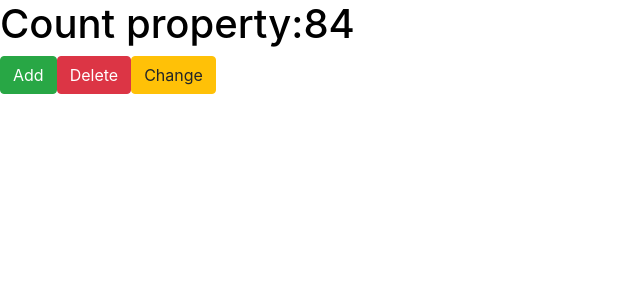
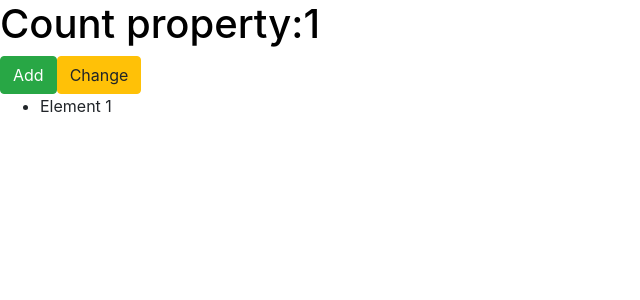
Before and after one commit to MrLait/react-theories, a React (Create React App) app in the folder src/react-hooks/: page / in a window 1280 px wide. Shown: the top 300 px of the page, without its empty margins (0-640 px from the left). Built offline with nearby package versions, Linux system fonts and the light colour scheme.

Commit message:
useCallback

```diff
--- a/src/react-hooks/src/App.js
+++ b/src/react-hooks/src/App.js
@@ -1,40 +1,31 @@
-// позволяет кэшировать стейт функции, и соответственно если стейт не поменялся то закэшированная функция не будет вызываться
-// так же позволяет кэшировать объекты т.к после рендеринга создаются новые ссылки на объект, когда меняется стейт, вызывается рендер
-// и создается новый объект, а useEffect следит за старым объектом видит что он изменился и вызывает функцию заново
-import React, { useState, useMemo, useEffect } from 'react'
+// useCallback решает ту же проблему что и useMemo, но возвращает не результат функции а саму функцию, в [] указываем от чего зависим
+// Нужен что бы функция не изменялась при новом рендере, а кэшировалась
 
-function complexCompute(num) {
-  console.log('complexCompute');
-  let i = 0
-  while (i < 1000000000) { i++ }
-  return num * 2
-}
-
-
+import React, { useCallback, useState } from 'react'
+import ItemsList from './itemsList';
 
 function App() {
-  const [number, setNumber] = useState(42)
   const [colored, setColored] = useState(false);
-  const style = useMemo(() => ({
+  const [count, setCount] = useState(1);
+
+  const styles = {
     color: colored ? 'darkred' : 'black'
-  }), [colored])
+  }
 
-  const computed = useMemo(() => {
-    return complexCompute(number);
-  }, [number])
-
-  useEffect(() => {
-    console.log('Style changed')
-  }, [style])
+  const generateItemsFromApi = useCallback(() => {
+    return new Array(count).fill('').map((_, i) => `Element ${i + 1}`)
+  }, [count])
 
   return (
     <div>
-      <h1 style={style}>Count property:{computed}</h1>
-      <button className={'btn btn-success'} onClick={() => setNumber(prev => prev + 1)}> Add</button>
-      <button className={'btn btn-danger'} onClick={() => setNumber(prev => prev - 1)}> Delete</button>
+      <h1 style={styles}>Count property:{count}</h1>
+      <button className={'btn btn-success'} onClick={() => setCount(prev => prev + 1)}> Add</button>
       <button className={'btn btn-warning'} onClick={() => setColored(prev => !prev)}> Change</button>
+
+      <ItemsList getItems={generateItemsFromApi} />
     </div>
   )
 }
 
+
 export default App;
--- /dev/null
+++ b/src/react-hooks/src/itemsList.js
@@ -0,0 +1,16 @@
+import React, { useEffect, useState } from "react";
+
+export default function ItemsList({ getItems }) {
+    const [items, setItems] = useState([])
+
+    useEffect(() => {
+        const newItems = getItems()
+        setItems(newItems)
+    }, [getItems])
+
+    return (
+        <ul>
+            {items.map(i => <li key={i}>{i}</li>)}
+        </ul>
+    )
+}
```
Also changed, not shown: src/react-hooks/src/examples/useMemo.js (+40 -0 lines), src/react-hooks/src/examples/useCallback.js (added).
